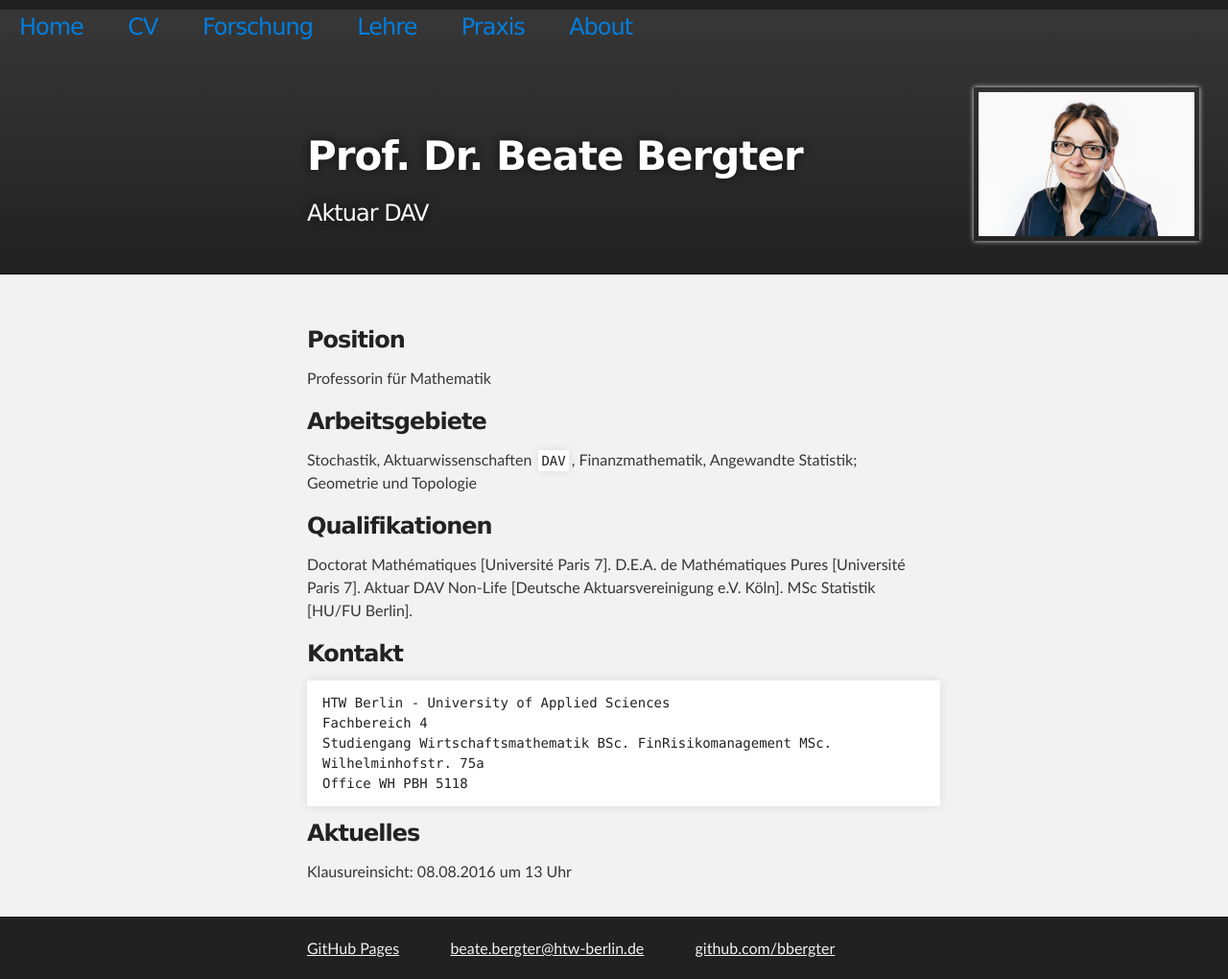
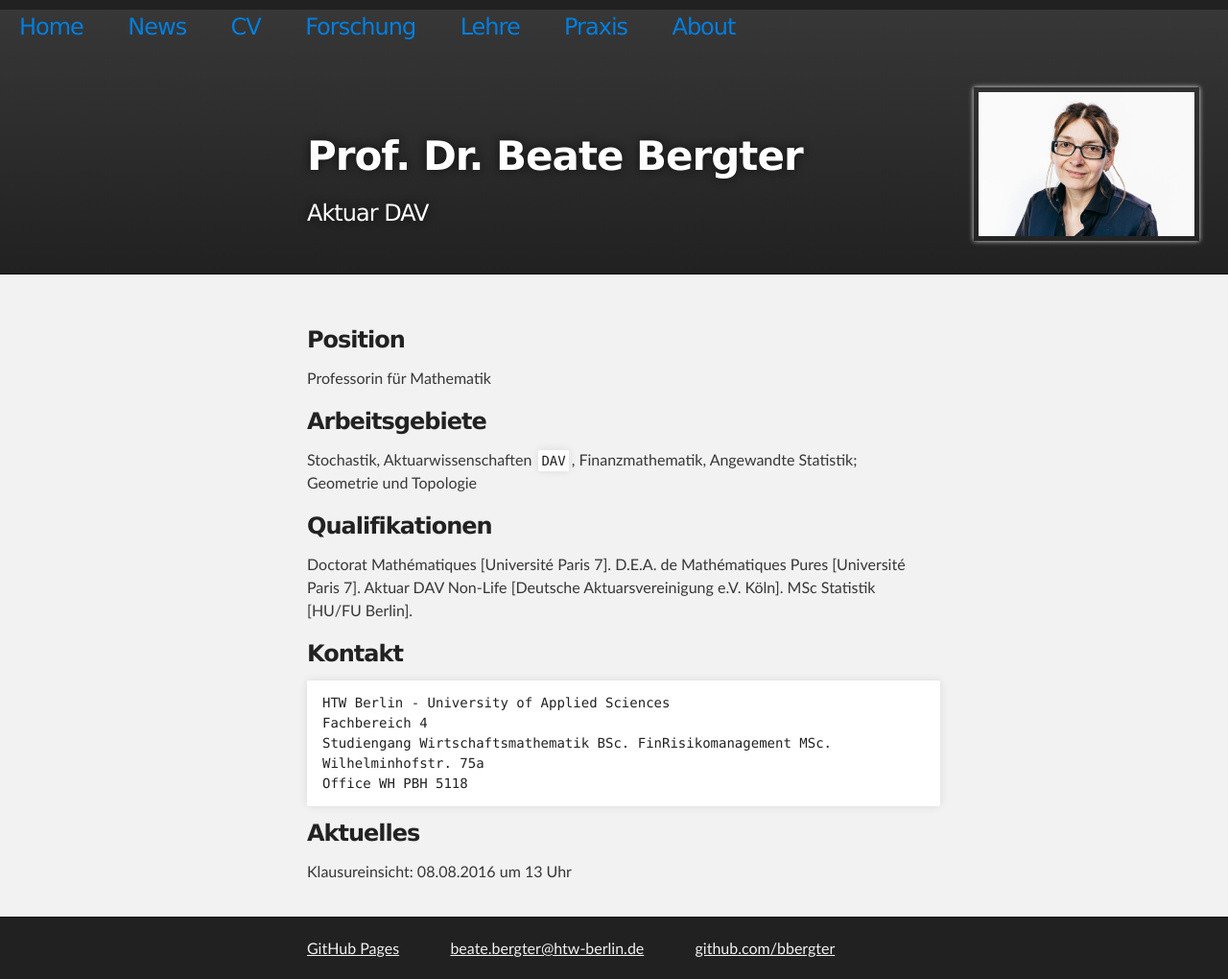
Before and after one commit to bbergter/bbergter, a Jekyll site: the page index.html, which Jekyll copies as it is, in a window 1280 px wide. Shown: the whole page at 96% size. Built offline with Jekyll 4.4.1, drawn with Linux system fonts in a browser that asks for light colours.

Commit message:
Update index.html

```diff
--- a/index.html
+++ b/index.html
@@ -30,6 +30,7 @@
       <h2 id="project_tagline"> <nav>
     		<ul class="nav nav-pills pull-right">
         		<a href="/">Home</a> &nbsp &nbsp &nbsp
+        		<a href="/news">News</a> &nbsp &nbsp &nbsp
         		<a href="/cv">CV</a> &nbsp	 &nbsp &nbsp
         		<a href="/forschung">Forschung</a> &nbsp &nbsp &nbsp
         		<a href="/lehre">Lehre</a> &nbsp &nbsp &nbsp
```
